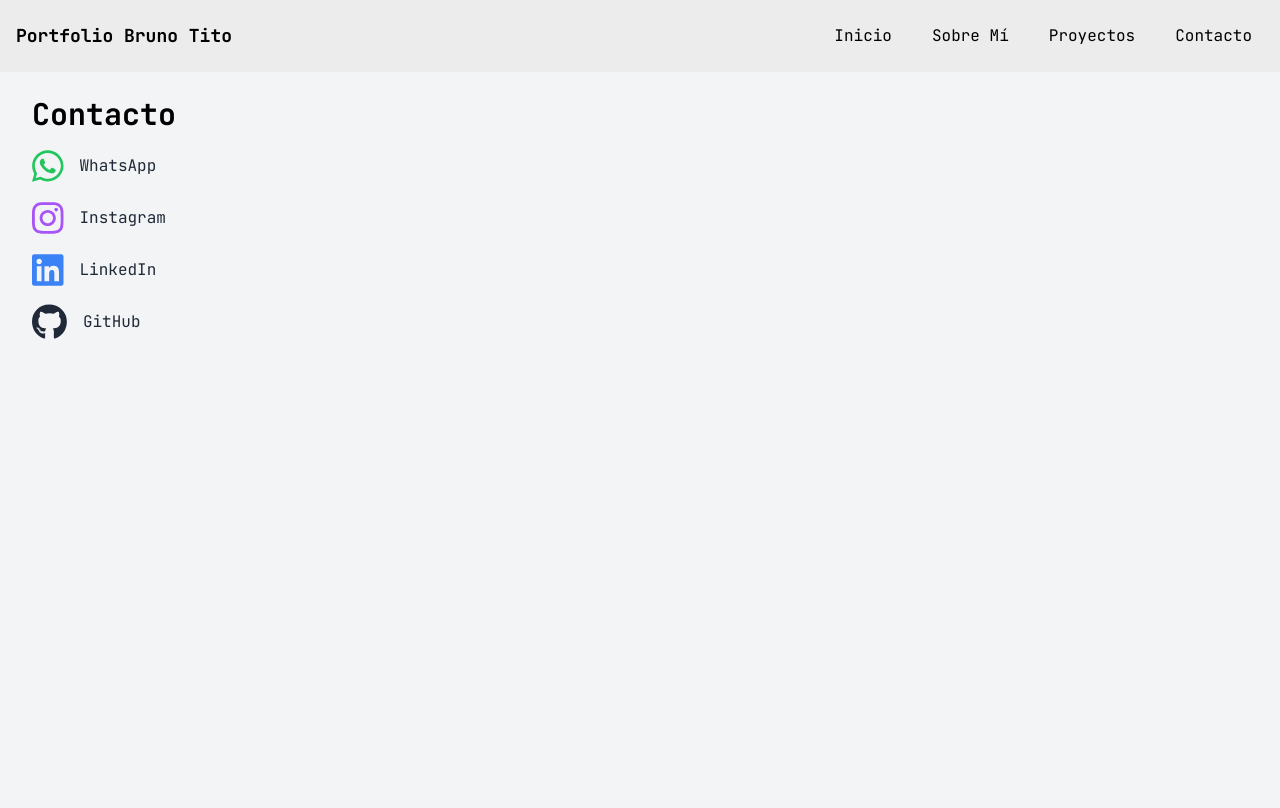
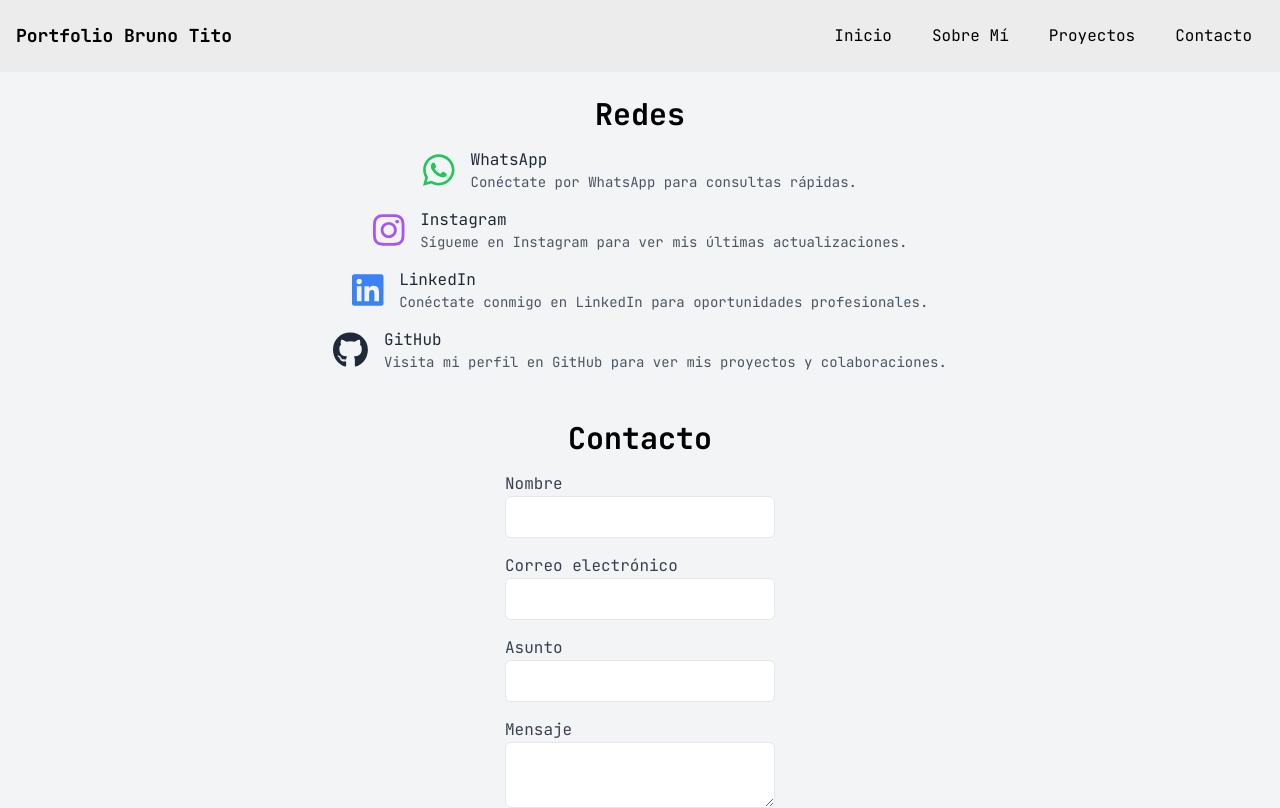
Before and after one commit to bntito/portfolio, a React (Create React App) app: page /contact in a window 1280 px wide. Shown: the top 808 px of the page. Built offline with nearby package versions, Linux system fonts and the light colour scheme.

Commit message:
contact redes

```diff
--- a/src/components/Contact.jsx
+++ b/src/components/Contact.jsx
@@ -1,6 +1,7 @@
 import React from 'react';
 import { FontAwesomeIcon } from '@fortawesome/react-fontawesome';
 import { faWhatsapp, faInstagram, faLinkedin, faGithub } from '@fortawesome/free-brands-svg-icons';
+import Form from './contact/Form';
 
 function Contact() {
   const whatsappLink = 'https://wa.me/+59899951021';
@@ -9,24 +10,42 @@ function Contact() {
   const githubLink = 'https://github.com/bntito/';
 
   return (
-    <section id="contact" className="min-h-screen bg-gray-100 p-8">
-      <h2 className="text-3xl font-bold mb-4">Contacto</h2>
+    <section id="contact" className="min-h-screen bg-gray-100 p-8 flex flex-col items-center justify-center">
+      <h2 className="text-3xl font-bold mb-4">Redes</h2>
+
       <div className="flex items-center mb-4">
         <FontAwesomeIcon icon={faWhatsapp} className="text-4xl mr-4 text-green-500" />
-        <a href={whatsappLink} target="_blank" rel="noopener noreferrer" className="text-gray-800 hover:text-green-500 transition-colors duration-300">WhatsApp</a>
+        <div>
+          <a href={whatsappLink} target="_blank" rel="noopener noreferrer" className="text-gray-800 hover:text-green-500 transition-colors duration-300 block">WhatsApp</a>
+          <p className="text-sm text-gray-600">Conéctate por WhatsApp para consultas rápidas.</p>
+        </div>
       </div>
+
       <div className="flex items-center mb-4">
         <FontAwesomeIcon icon={faInstagram} className="text-4xl mr-4 text-purple-500" />
-        <a href={instagramLink} target="_blank" rel="noopener noreferrer" className="text-gray-800 hover:text-purple-500 transition-colors duration-300">Instagram</a>
+        <div>
+          <a href={instagramLink} target="_blank" rel="noopener noreferrer" className="text-gray-800 hover:text-purple-500 transition-colors duration-300 block">Instagram</a>
+          <p className="text-sm text-gray-600">Sígueme en Instagram para ver mis últimas actualizaciones.</p>
+        </div>
       </div>
+
       <div className="flex items-center mb-4">
         <FontAwesomeIcon icon={faLinkedin} className="text-4xl mr-4 text-blue-500" />
-        <a href={linkedinLink} target="_blank" rel="noopener noreferrer" className="text-gray-800 hover:text-blue-500 transition-colors duration-300">LinkedIn</a>
+        <div>
+          <a href={linkedinLink} target="_blank" rel="noopener noreferrer" className="text-gray-800 hover:text-blue-500 transition-colors duration-300 block">LinkedIn</a>
+          <p className="text-sm text-gray-600">Conéctate conmigo en LinkedIn para oportunidades profesionales.</p>
+        </div>
       </div>
-      <div className="flex items-center">
+
+      <div className="flex items-center mb-4">
         <FontAwesomeIcon icon={faGithub} className="text-4xl mr-4 text-gray-800" />
-        <a href={githubLink} target="_blank" rel="noopener noreferrer" className="text-gray-800 hover:text-gray-600 transition-colors duration-300">GitHub</a>
+        <div>
+          <a href={githubLink} target="_blank" rel="noopener noreferrer" className="text-gray-800 hover:text-gray-600 transition-colors duration-300 block">GitHub</a>
+          <p className="text-sm text-gray-600">Visita mi perfil en GitHub para ver mis proyectos y colaboraciones.</p>
+        </div>
       </div>
+
+      <Form />
     </section>
   );
 }
```
